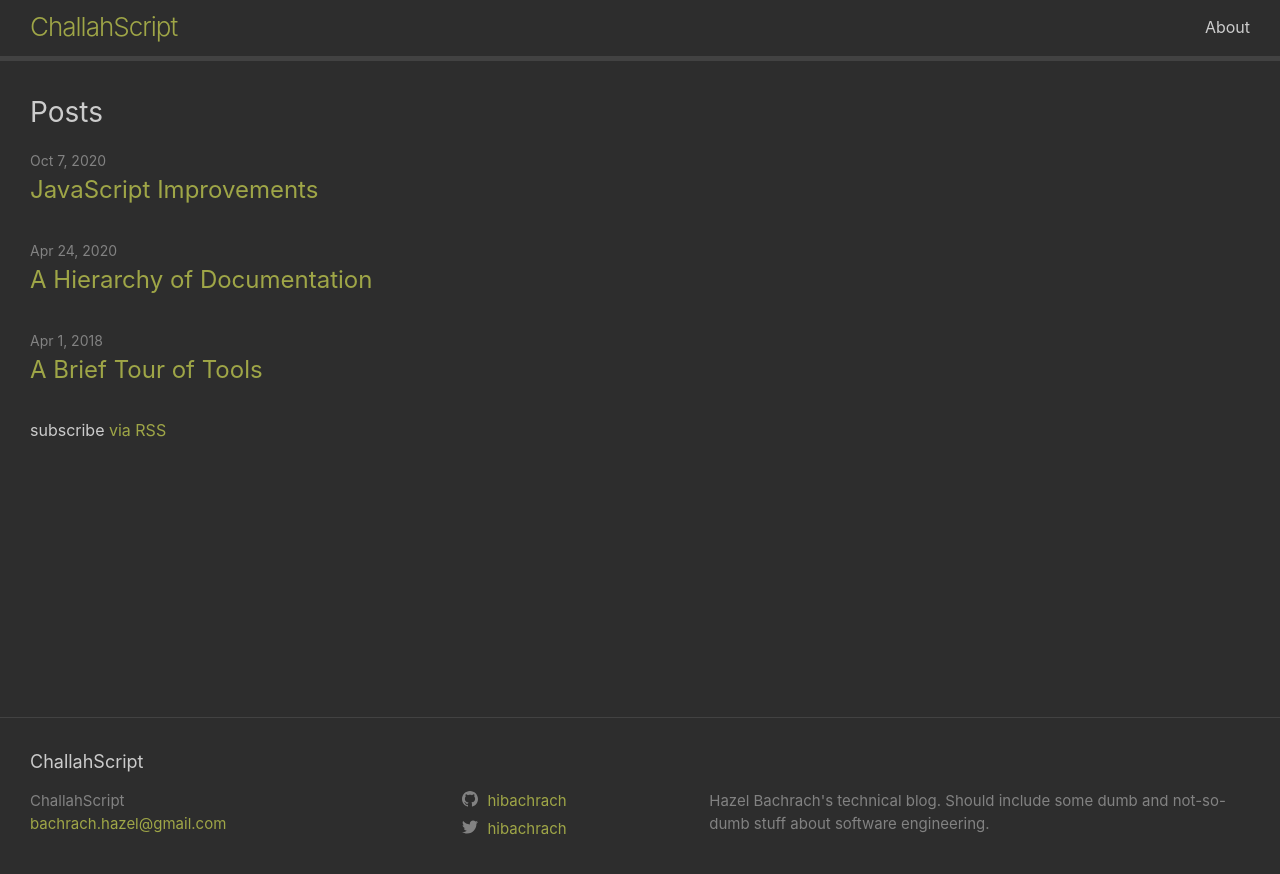
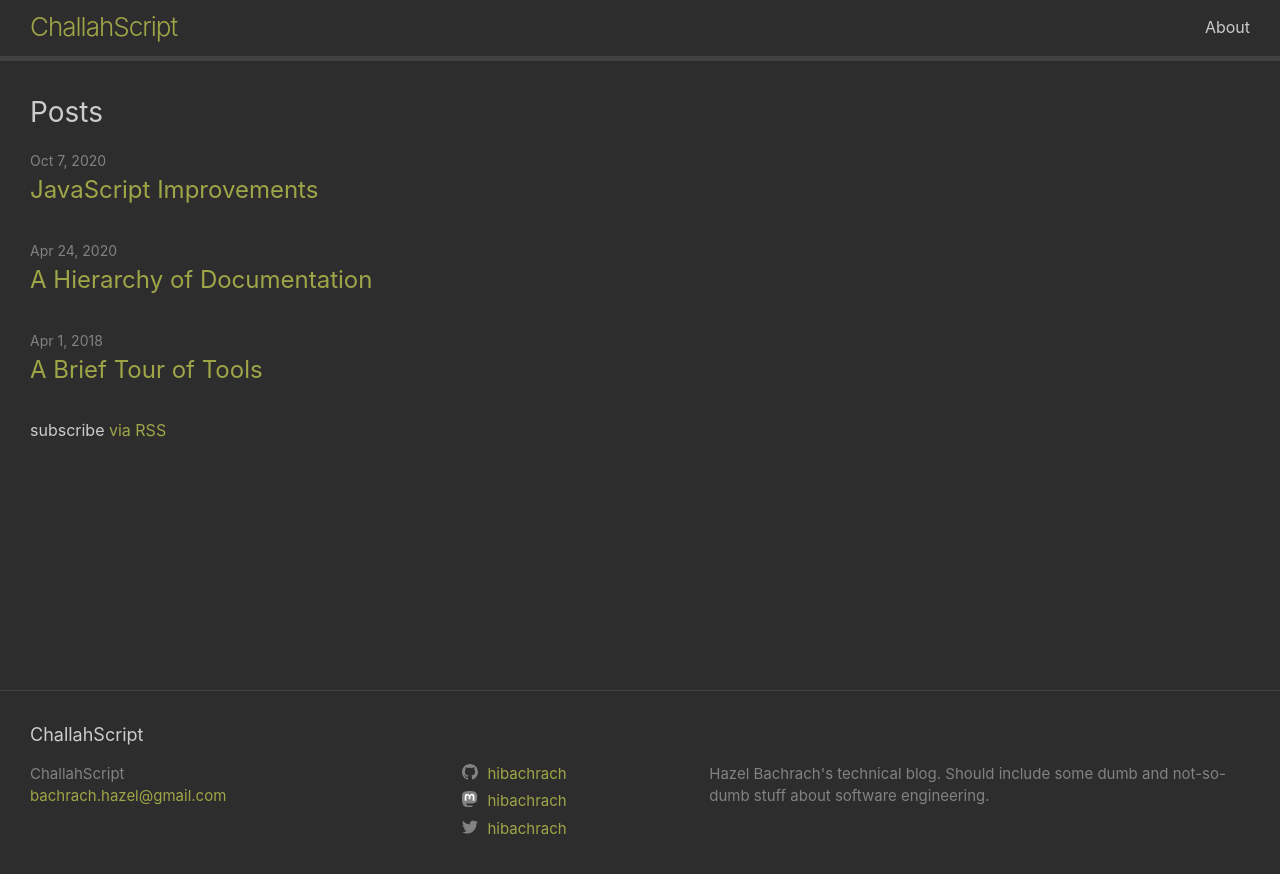
Before and after one commit to hibachrach/techblog, a Jekyll site: the page built from index.markdown, in a window 1280 px wide. Shown: the top 874 px of the page. Built offline with Jekyll 4.4.1, drawn with Linux system fonts in a browser that asks for light colours.

Commit message:
Add primary mastodon social link
This includes a `rel="me"` to indicate to mastodon that this is a page
that I control (and is "official")

This also appears to have updated the generated JSON-LD descriptions of
the site to include a `mainEntityOfPage` entry (see
https://schema.org/mainEntityOfPage) for more information. Not sure why
this changed now but it's fine.

```diff
--- a/_config.yml
+++ b/_config.yml
@@ -27,6 +27,9 @@ baseurl: "" # the subpath of your site, e.g. /blog
 url: "https://challahscript.com" # the base hostname & protocol for your site, e.g. http://example.com
 twitter_username: hibachrach
 github_username:  hibachrach
+mastodon:
+  - username: hibachrach
+    instance: tech.lgbt
 
 permalink: /:title
 
--- a/_includes/social.html
+++ b/_includes/social.html
@@ -6,7 +6,7 @@
   {%- if site.instagram_username -%}<li><a href="https://instagram.com/{{ site.instagram_username| cgi_escape | escape }}"><svg class="svg-icon"><use xlink:href="{{ '/assets/minima-social-icons.svg#instagram' | relative_url }}"></use></svg> <span class="username">{{ site.instagram_username| escape }}</span></a></li>{%- endif -%}
   {%- if site.linkedin_username -%}<li><a href="https://www.linkedin.com/in/{{ site.linkedin_username| cgi_escape | escape }}"><svg class="svg-icon"><use xlink:href="{{ '/assets/minima-social-icons.svg#linkedin' | relative_url }}"></use></svg> <span class="username">{{ site.linkedin_username| escape }}</span></a></li>{%- endif -%}
   {%- if site.pinterest_username -%}<li><a href="https://www.pinterest.com/{{ site.pinterest_username| cgi_escape | escape }}"><svg class="svg-icon"><use xlink:href="{{ '/assets/minima-social-icons.svg#pinterest' | relative_url }}"></use></svg> <span class="username">{{ site.pinterest_username| escape }}</span></a></li>{%- endif -%}
-  {%- for mst in site.mastodon -%}{%- if mst.username and mst.instance -%}<li><a href="https://{{ mst.instance| cgi_escape | escape}}/@{{mst.username}}"><svg class="svg-icon"><use xlink:href="{{ '/assets/minima-social-icons.svg#mastodon' | relative_url }}"></use></svg> <span class="username">{{ mst.username|escape }}</span></a></li>{%- endif -%}{%- endfor -%}
+  {%- for mst in site.mastodon -%}{%- if mst.username and mst.instance -%}<li><a rel="me" href="https://{{ mst.instance| cgi_escape | escape}}/@{{mst.username}}"><svg class="svg-icon"><use xlink:href="{{ '/assets/minima-social-icons.svg#mastodon' | relative_url }}"></use></svg> <span class="username">{{ mst.username|escape }}</span></a></li>{%- endif -%}{%- endfor -%}
   {%- if site.twitter_username -%}<li><a href="https://www.twitter.com/{{ site.twitter_username| cgi_escape | escape }}"><svg class="svg-icon"><use xlink:href="{{ '/assets/minima-social-icons.svg#twitter' | relative_url }}"></use></svg> <span class="username">{{ site.twitter_username| escape }}</span></a></li>{%- endif -%}
   {%- if site.youtube_username -%}<li><a href="https://youtube.com/{{ site.youtube_username| cgi_escape | escape }}"><svg class="svg-icon"><use xlink:href="{{ '/assets/minima-social-icons.svg#youtube' | relative_url }}"></use></svg> <span class="username">{{ site.youtube_username| escape }}</span></a></li>{%- endif -%}
   {%- if site.googleplus_username -%}<li><a href="https://plus.google.com/{{ site.googleplus_username| escape }}"><svg class="svg-icon"><use xlink:href="{{ '/assets/minima-social-icons.svg#googleplus' | relative_url }}"></use></svg> <span class="username">{{ site.googleplus_username| escape }}</span></a></li>{%- endif -%}
```
Also changed, not shown: 7 other files.
